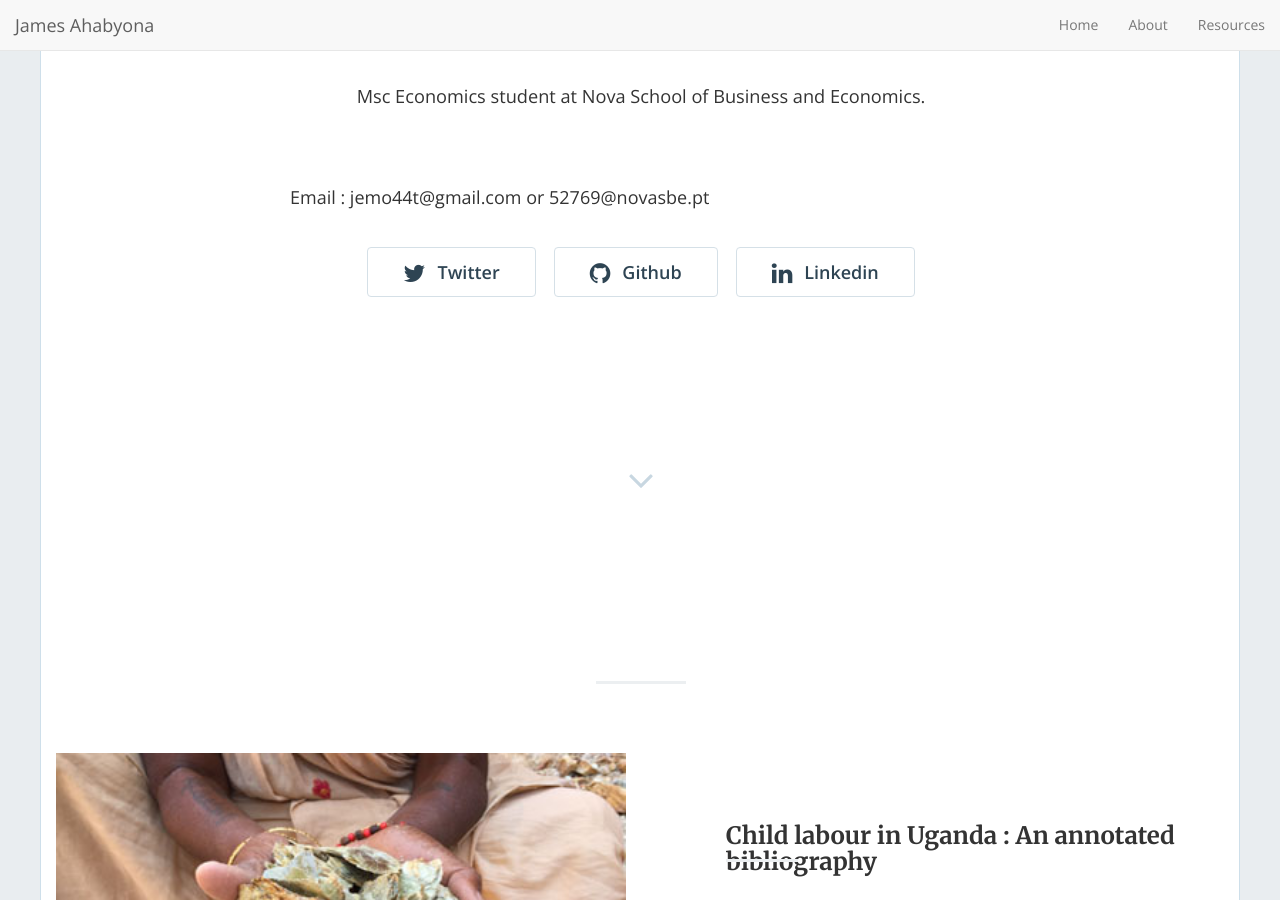
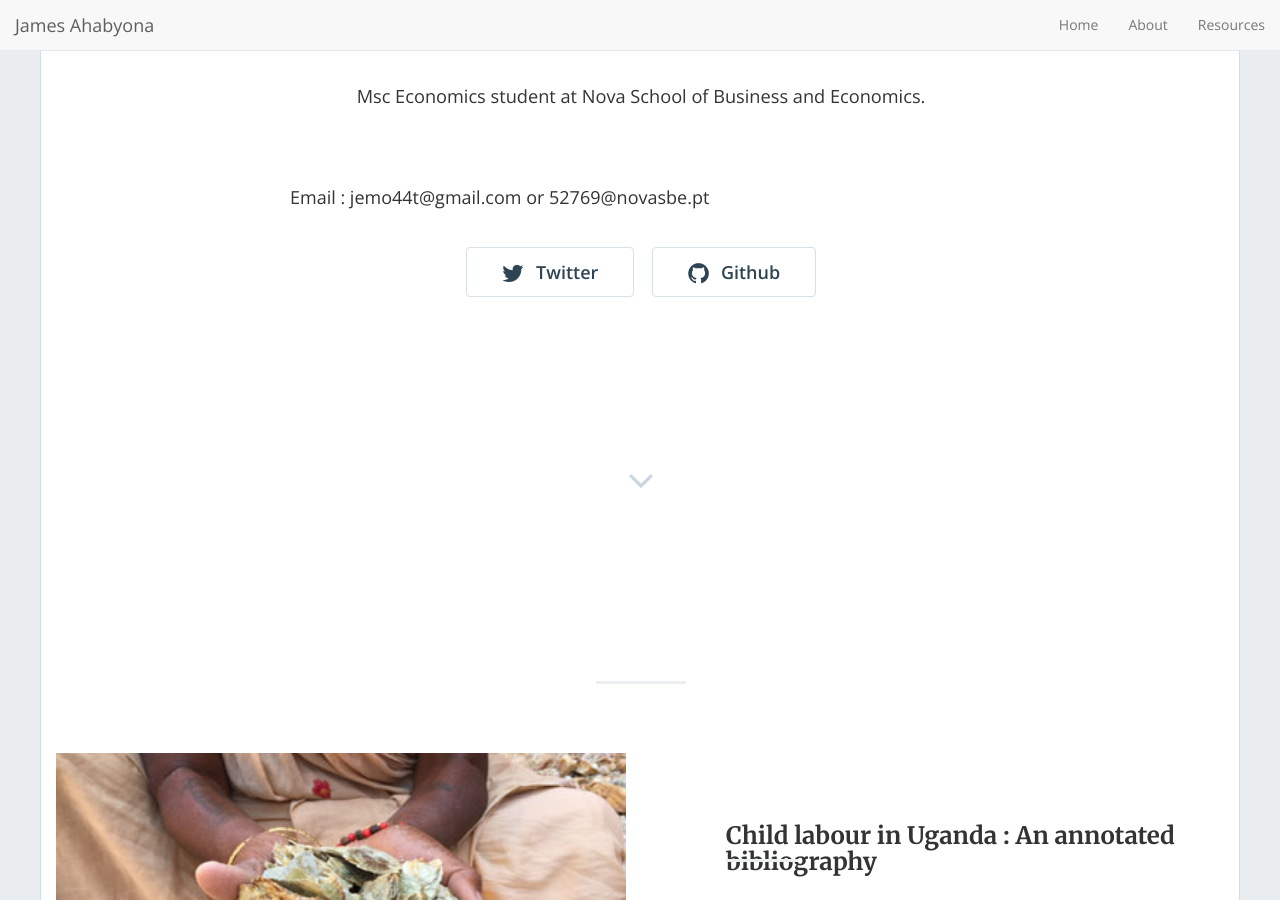
Before and after one commit to mariaelenaguer/mariaelenaguer.github.io, a Jekyll site: the page built from index.html, in a window 1280 px wide and 900 px high, scrolled down 503 px. Built offline with Jekyll 4.4.1, drawn with Linux system fonts in a browser that asks for light colours; nearby versions of some CDN libraries; the list of posts is cut into pages by our own code.

Commit message:
Update home-hero.html

```diff
--- a/_includes/home-hero.html
+++ b/_includes/home-hero.html
@@ -39,9 +39,7 @@
             {% if site.github_username != '' %}
               <a href="https://github.com/{{ site.github_username }}"><button class="btn btn-default btn-lg"><i class="fa fa-github fa-lg"></i>Github</button></a>
             {% endif %}
-            {% if site.linkedin_username != '' %}
-              <a href="https://linkedin.com/{{ site.linkedin_username }}"><button class="btn btn-default btn-lg"><i class="fa fa-linkedin fa-lg"></i>Linkedin</button></a>
-            {% endif %}
+
 
           </div>
 
```
